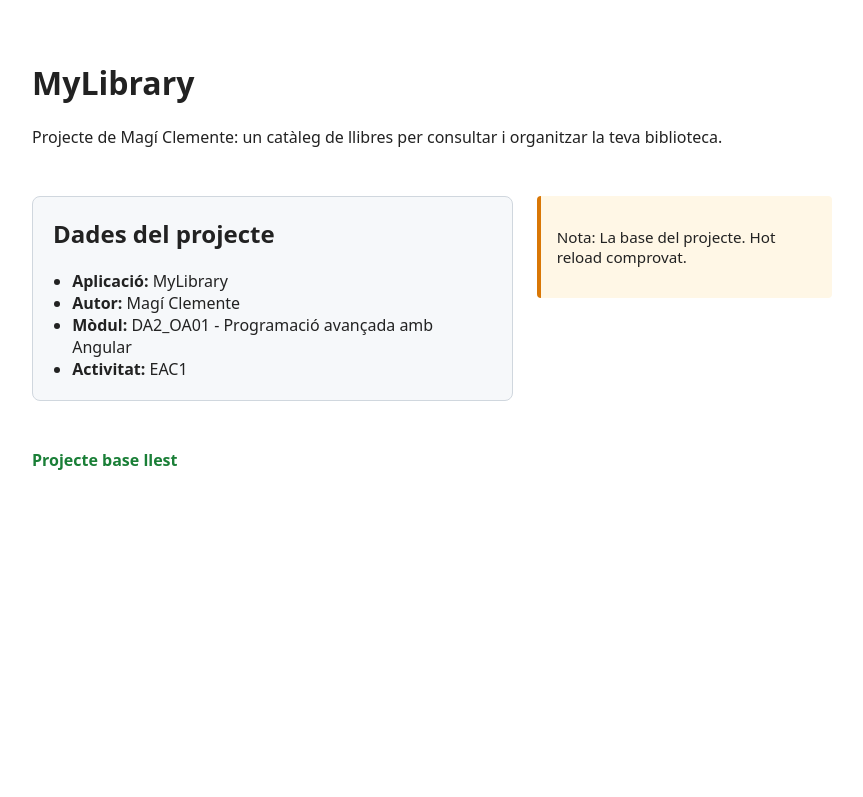
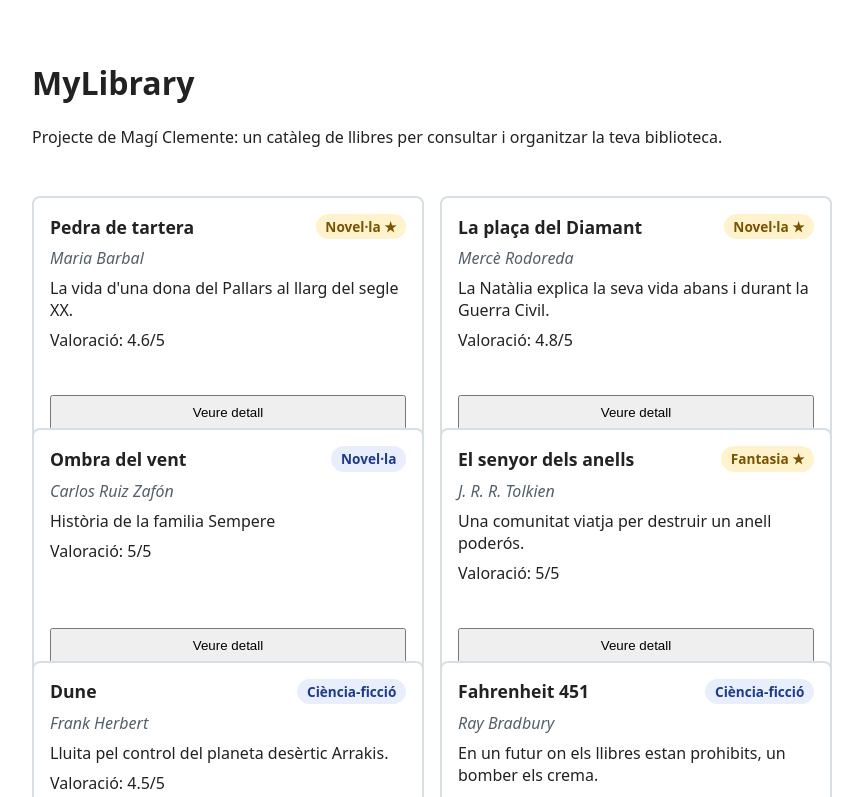
Before and after one commit to maclementegu/ioc-angular-my-library-magi-clemente, an Angular app: page / in a window 1280 px wide. Shown: the top 797 px of the page, without its empty margins (208-1071 px from the left). Built offline with nearby package versions, Linux system fonts and the light colour scheme.

Commit message:
feat: components etiqueta, targeta i llista amb Input i Output

```diff
--- a/src/app/app.component.html
+++ b/src/app/app.component.html
@@ -1,27 +1,16 @@
-
 <main class="contenidor">
   <header>
     <h1>{{ nomAplicacio }}</h1>
     <p>Projecte de Magí Clemente: un catàleg de llibres per consultar i organitzar la teva biblioteca.</p>
   </header>
 
-  <section class="contingut">
-    <article class="targeta">
-      <h2>Dades del projecte</h2>
-      <ul>
-        <li><strong>Aplicació:</strong> {{ nomAplicacio }}</li>
-        <li><strong>Autor:</strong> Magí Clemente</li>
-        <li><strong>Mòdul:</strong> DA2_OA01 - Programació avançada amb Angular</li>
-        <li><strong>Activitat:</strong> EAC1</li>
-      </ul>
-    </article>
+  <app-llista-llibres
+    [llibres]="llibres"
+    [llibreSeleccionatId]="llibreSeleccionat?.id ?? null"
+    (selecciona)="onSelecciona($event)"
+  />
 
-    <aside class="nota">
-         <p>Nota: La base del projecte. Hot reload comprovat.</p>
-    </aside>
-  </section>
-
-  <p class="estat">Projecte base llest</p>
+  <p>Llibre seleccionat: {{ llibreSeleccionat?.titol ?? 'cap' }}</p>
 </main>
 
 <router-outlet />
--- a/src/app/app.component.ts
+++ b/src/app/app.component.ts
@@ -1,8 +1,11 @@
 import { Component, signal } from '@angular/core';
 import { RouterOutlet } from '@angular/router';
+import { LlistaLlibresComponent } from './components/llista-llibres/llista-llibres.component';
+import { LLIBRES_MOCK } from './mocks/dades-mocks';
+import { Llibre } from './models/llibre.model';
 
 @Component({
-  imports: [RouterOutlet],
+  imports: [RouterOutlet, LlistaLlibresComponent],
   selector: 'app-root',
   styleUrl: './app.component.scss',
   templateUrl: './app.component.html',
@@ -10,4 +13,11 @@ import { RouterOutlet } from '@angular/router';
 export class App {
   public nomAplicacio = 'MyLibrary';
   protected readonly title = signal('ioc-angular-my-library-magi-clemente');
+
+  public llibres: Llibre[] = LLIBRES_MOCK;
+  public llibreSeleccionat: Llibre | null = null;
+
+  onSelecciona(llibre: Llibre): void {
+    this.llibreSeleccionat = llibre;
+  }
 }
--- /dev/null
+++ b/src/app/components/etiqueta-llibre/etiqueta-llibre.component.html
@@ -0,0 +1,7 @@
+<span class="etiqueta" [class.etiqueta-destacada]="destacat">
+  {{ categoria }}
+  @if (destacat) {
+    <span aria-hidden="true">★</span>
+    <span class="visually-hidden">(destacat)</span>
+  }
+</span>
--- /dev/null
+++ b/src/app/components/etiqueta-llibre/etiqueta-llibre.component.scss
@@ -0,0 +1,23 @@
+.etiqueta {
+  display: inline-block;
+  padding: 0.2rem 0.6rem;
+  border-radius: 999px;
+  background: #e8eefc;
+  color: #1f3a8a;
+  font-size: 0.85rem;
+  font-weight: 600;
+}
+
+.etiqueta-destacada {
+  background: #fff3cd;
+  color: #7a5200;
+}
+
+.visually-hidden {
+  position: absolute;
+  width: 1px;
+  height: 1px;
+  overflow: hidden;
+  clip: rect(0 0 0 0);
+  white-space: nowrap;
+}
--- /dev/null
+++ b/src/app/components/llista-llibres/llista-llibres.component.html
@@ -0,0 +1,9 @@
+<section class="llista" aria-label="Llistat de llibres">
+  @for (llibre of llibres; track llibre.id) {
+    <app-targeta-llibre
+      [llibre]="llibre"
+      [seleccionada]="llibre.id === llibreSeleccionatId"
+      (selecciona)="onSelecciona($event)"
+    />
+  }
+</section>
--- /dev/null
+++ b/src/app/components/llista-llibres/llista-llibres.component.scss
@@ -0,0 +1,5 @@
+.llista {
+  display: grid;
+  grid-template-columns: repeat(auto-fill, minmax(260px, 1fr));
+  gap: 1rem;
+}
--- /dev/null
+++ b/src/app/components/llista-llibres/llista-llibres.component.ts
@@ -0,0 +1,19 @@
+import { Component, EventEmitter, Input, Output } from '@angular/core';
+import { Llibre } from '../../models/llibre.model';
+import { TargetaLlibreComponent } from '../targeta-llibre/targeta-llibre.component';
+
+@Component({
+  selector: 'app-llista-llibres',
+  imports: [TargetaLlibreComponent],
+  templateUrl: './llista-llibres.component.html',
+  styleUrl: './llista-llibres.component.scss',
+})
+export class LlistaLlibresComponent {
+  @Input({ required: true }) llibres!: Llibre[];
+  @Input() llibreSeleccionatId: number | null = null;
+  @Output() selecciona = new EventEmitter<Llibre>();
+
+  onSelecciona(llibre: Llibre): void {
+    this.selecciona.emit(llibre);
+  }
+}
--- /dev/null
+++ b/src/app/components/targeta-llibre/targeta-llibre.component.html
@@ -0,0 +1,12 @@
+<article class="targeta" [class.targeta-seleccionada]="seleccionada">
+  <header class="capcalera">
+    <h3>{{ llibre.titol }}</h3>
+    <app-etiqueta-llibre [categoria]="llibre.categoria" [destacat]="llibre.destacat ?? false" />
+  </header>
+  <p class="autor">{{ llibre.autor }}</p>
+  <p>{{ llibre.descripcio }}</p>
+  <p class="valoracio">Valoració: {{ llibre.valoracio }}/5</p>
+  <button type="button" (click)="onSeleccionar()" [attr.aria-pressed]="seleccionada">
+    Veure detall
+  </button>
+</article>
--- /dev/null
+++ b/src/app/components/targeta-llibre/targeta-llibre.component.scss
@@ -0,0 +1,44 @@
+.targeta {
+  display: flex;
+  flex-direction: column;
+  gap: 0.5rem;
+  height: 100%;
+  padding: 1rem;
+  border: 2px solid #d7dee4;
+  border-radius: 8px;
+  background: #fff;
+}
+
+.targeta-seleccionada {
+  border-color: #245bff;
+  background: #f3f6ff;
+}
+
+.capcalera {
+  display: flex;
+  flex-wrap: wrap;
+  align-items: center;
+  justify-content: space-between;
+  gap: 0.5rem;
+}
+
+h3 {
+  margin: 0;
+  font-size: 1.1rem;
+}
+
+.autor {
+  margin: 0;
+  color: #53606a;
+  font-style: italic;
+}
+
+p {
+  margin: 0;
+}
+
+button {
+  margin-top: auto;
+  padding: 0.5rem 0.75rem;
+  cursor: pointer;
+}
--- /dev/null
+++ b/src/app/components/targeta-llibre/targeta-llibre.component.ts
@@ -0,0 +1,19 @@
+import { Component, EventEmitter, Input, Output } from '@angular/core';
+import { Llibre } from '../../models/llibre.model';
+import { EtiquetaLlibreComponent } from '../etiqueta-llibre/etiqueta-llibre.component';
+
+@Component({
+  selector: 'app-targeta-llibre',
+  imports: [EtiquetaLlibreComponent],
+  templateUrl: './targeta-llibre.component.html',
+  styleUrl: './targeta-llibre.component.scss',
+})
+export class TargetaLlibreComponent {
+  @Input({ required: true }) llibre!: Llibre;
+  @Input() seleccionada = false;
+  @Output() selecciona = new EventEmitter<Llibre>();
+
+  onSeleccionar(): void {
+    this.selecciona.emit(this.llibre);
+  }
+}
--- a/src/app/mocks/dades-mocks.ts
+++ b/src/app/mocks/dades-mocks.ts
@@ -3,8 +3,8 @@ import { Llibre } from '../models/llibre.model';
 export const LLIBRES_MOCK: Llibre[] = [
   { id: 1, titol: 'Pedra de tartera', autor: 'Maria Barbal', descripcio: 'La vida d\'una dona del Pallars al llarg del segle XX.', categoria: 'Novel·la', dataAfegida: '2026-09-01', valoracio: 4.6, destacat: true },
   { id: 2, titol: 'La plaça del Diamant', autor: 'Mercè Rodoreda', descripcio: 'La Natàlia explica la seva vida abans i durant la Guerra Civil.', categoria: 'Novel·la', dataAfegida: '2026-09-03', valoracio: 4.8, destacat: true },
-  { id: 3, titol: 'Solitud', autor: 'Víctor Català', descripcio: 'Una dona viu aïllada en una ermita de muntanya.', categoria: 'Novel·la', dataAfegida: '2026-09-10', valoracio: 4.1 },
-  { id: 4, titol: 'El senyor dels anells', autor: 'J. R. R. Tolkien', descripcio: 'Una comunitat viatja per destruir un anell poderós.', categoria: 'Fantasia', dataAfegida: '2026-09-15', valoracio: 4.9, destacat: true },
+  { id: 3, titol: 'Ombra del vent', autor: 'Carlos Ruiz Zafón', descripcio: 'Història de la familia Sempere ', categoria: 'Novel·la', dataAfegida: '2026-09-10', valoracio: 5 },
+  { id: 4, titol: 'El senyor dels anells', autor: 'J. R. R. Tolkien', descripcio: 'Una comunitat viatja per destruir un anell poderós.', categoria: 'Fantasia', dataAfegida: '2026-09-15', valoracio: 5, destacat: true },
   { id: 5, titol: 'Dune', autor: 'Frank Herbert', descripcio: 'Lluita pel control del planeta desèrtic Arrakis.', categoria: 'Ciència-ficció', dataAfegida: '2026-09-20', valoracio: 4.5 },
   { id: 6, titol: 'Fahrenheit 451', autor: 'Ray Bradbury', descripcio: 'En un futur on els llibres estan prohibits, un bomber els crema.', categoria: 'Ciència-ficció', dataAfegida: '2026-09-28', valoracio: 4.3 },
   { id: 7, titol: 'Mecanoscrit del segon origen', autor: 'Manuel de Pedrolo', descripcio: 'Dos supervivents intenten refer el món després d\'una catàstrofe.', categoria: 'Ciència-ficció', dataAfegida: '2026-10-02', valoracio: 4.4 },
```
Also changed, not shown: src/app/components/etiqueta-llibre/etiqueta-llibre.component.ts (added, +13 -0 lines).
